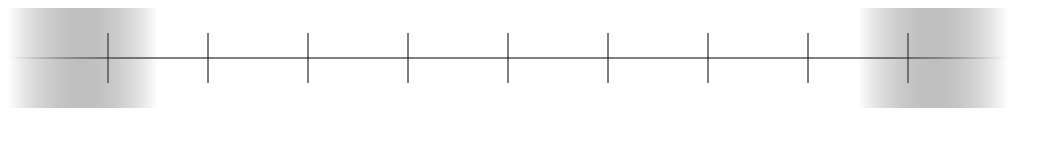
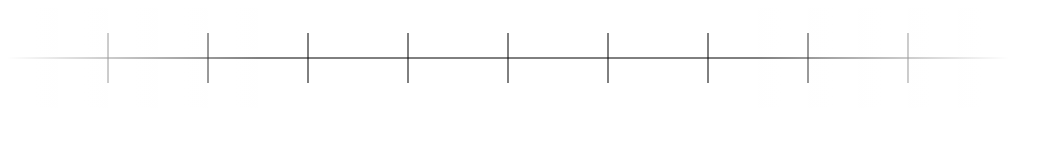
Before and after one commit to eiskalteschatten/timeline-js, a plain HTML site: page index.html in a window 1280 px wide. Shown: the whole page, without its empty margins (0-1053 px from the left). Drawn offline with Linux system fonts and the light colour scheme.

Commit message:
Finish the edge gradients

```diff
--- a/index.html
+++ b/index.html
@@ -4,6 +4,17 @@
     <title>Timeline</title>
     <meta name="color-scheme" content="light dark">
     <script src="timeline.js"></script>
+    <style>
+      body {
+        background-color: white;
+      }
+
+      @media (prefers-color-scheme: dark) {
+        body {
+          background-color: black;
+        }
+      }
+    </style>
   </head>
   <body>
     <canvas id="timelineCanvas" width="1000" height="100"></canvas>
--- a/timeline.js
+++ b/timeline.js
@@ -41,10 +41,12 @@ function drawTimeline() {
   }
 
   function drawGradient() {
+    const transparentColor = isDarkMode ? 'rgba(0,0,0,0)' : 'rgba(255,255,255,0)';
     const gradient = ctx.createLinearGradient(0, 0, canvas.width, 0);
+
     gradient.addColorStop(0, backgroundColor);
-    gradient.addColorStop(.15, 'rgba(0,0,0,0)');
-    gradient.addColorStop(.85, 'rgba(0,0,0,0)');
+    gradient.addColorStop(.25, transparentColor);
+    gradient.addColorStop(.75, transparentColor);
     gradient.addColorStop(1, backgroundColor);
 
     ctx.beginPath();
```
